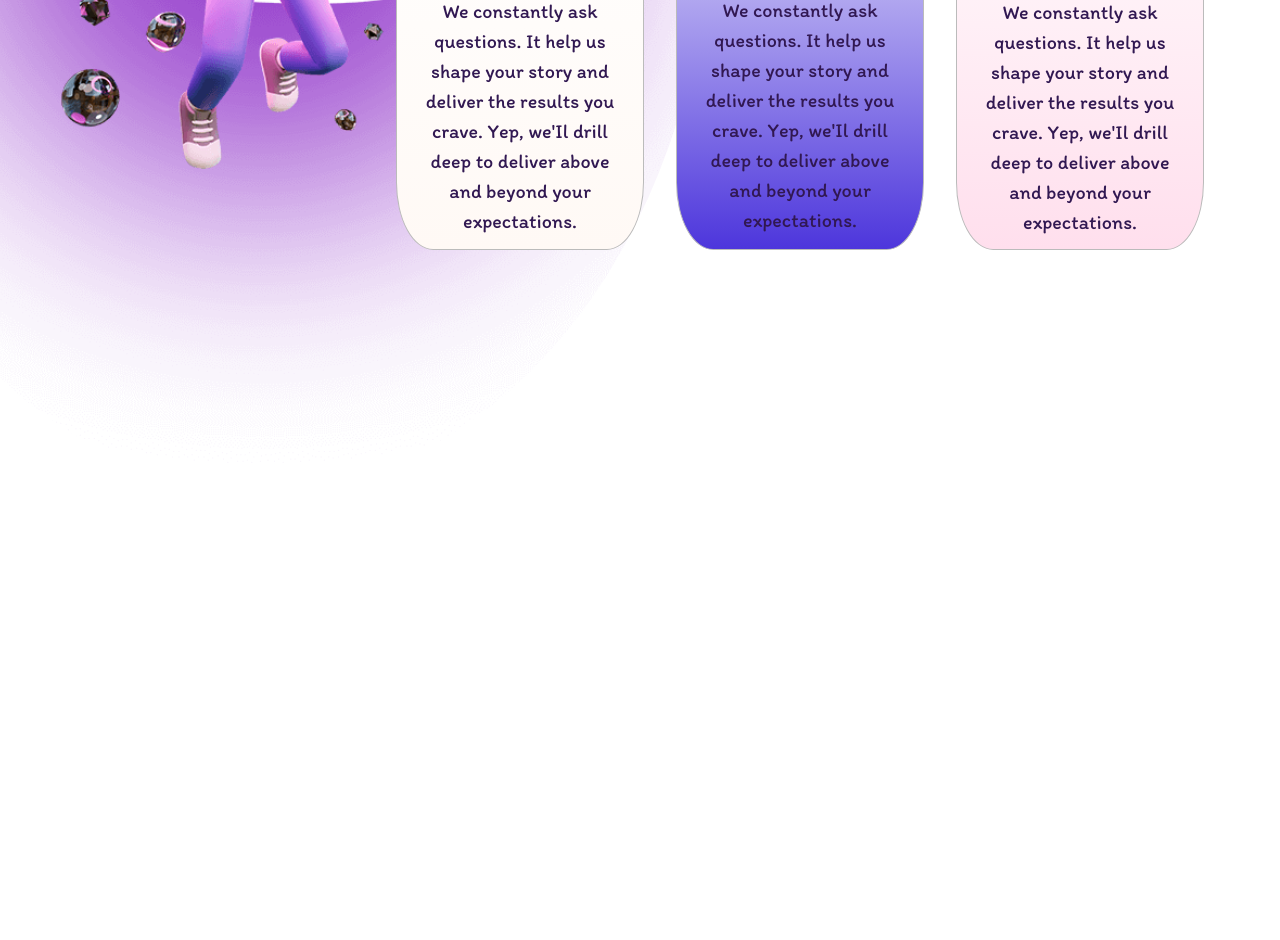
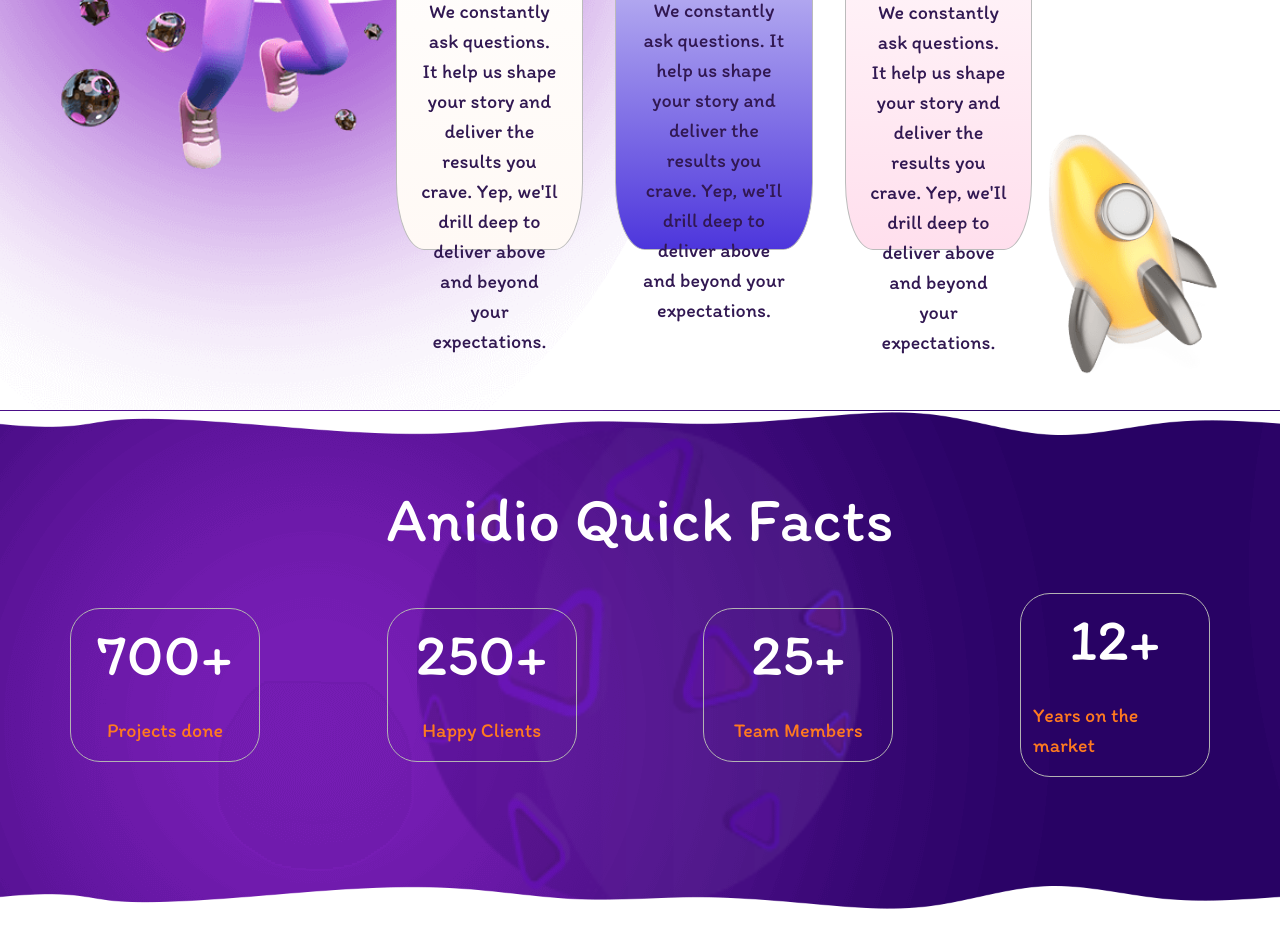
Before and after one commit to PinoMacri/proj-html-vuejs, a Vue app: page / in a window 1280 px wide. Shown: the part 1720-2660 px from the top of the page. Before the commit the page ends 2210 px from the top, so only its background shows below. Built offline with nearby package versions, Linux system fonts and the light colour scheme.

Commit message:
Finish quick facts

```diff
--- a/src/Store-Management/store.js
+++ b/src/Store-Management/store.js
@@ -19,6 +19,12 @@ export const store = reactive({
             paragraph: "We constantly ask questions. It help us shape your story and deliver the results you crave. Yep, we'Il drill deep to deliver above and beyond your expectations.",
             color: "#FFDFED"
         }
+    ],
+    facts: [
+        { work: "Projects done", number: "700+" },
+        { work: "Happy Clients", number: "250+" },
+        { work: "Team Members", number: "25+" },
+        { work: "Years on the market", number: "12+" },
     ]
 
 })
--- a/src/components/Macro-Components/Card.vue
+++ b/src/components/Macro-Components/Card.vue
@@ -21,17 +21,19 @@ export default {
 
 <template>
 
+
     <div :class="divCard">
         <img :class="imgCard" :src="image" alt="">
         <h3 v-if="title" :class="classTitle">{{ title }}</h3>
         <p v-if="paragraph" :class="classP"> {{ paragraph }}</p>
     </div>
 
+
 </template>
 
 
 
 
-<style>
+<style lang="scss">
 
 </style>
--- a/src/components/Principal-Sections/AppHeader.vue
+++ b/src/components/Principal-Sections/AppHeader.vue
@@ -83,7 +83,7 @@ export default {
         </div>
         <!-- HEADER CARD -->
         <div class="container-fluid headerCard  position-relative ">
-            <Card divCard="cardJumbotron position-absolute" image="/src/assets/Img/middle.png">
+            <Card divCard="cardH position-absolute" image="/src/assets/Img/middle.png">
             </Card>
             <div class="playCircle position-absolute d-flex justify-content-center align-items-center">
                 <i class="fa-solid fa-play"></i>
@@ -177,7 +177,7 @@ div.nav-bar {
     height: 511px;
     z-index: 1;
 
-    .cardJumbotron {
+    .cardH {
         left: 50%;
         top: 0px;
         transform: translate(-50%);
--- a/src/components/Principal-Sections/AppMain.vue
+++ b/src/components/Principal-Sections/AppMain.vue
@@ -21,6 +21,7 @@ export default {
 
 <template>
     <main>
+        <!-- Section Image & Card -->
         <div class="container-fluid image-card">
             <div class="row">
                 <div class="col-3">
@@ -45,17 +46,41 @@ export default {
                         </div>
                     </div>
                     <div class="principalCards  d-flex w-100 p-5 ">
-                        <Card divCard="divCard m-3 p-3 text-center " :classP="'p-2 '"
+                        <Card divCard="divCard m-3 p-3 text-center " classP="p-2"
                             :style="`background-image: linear-gradient(white, ${card.color}); color: #311852 `"
                             v-for="card in store.animationCards" :key="card" :title="card.title"
-                            :paragraph="card.paragraph" :image="`/src/assets/Img/${card.image}`" imgCard="p-4">
+                            :paragraph="card.paragraph" :image="`/src/assets/Img/${card.image}`" imgCard="imgCard p-4">
                         </Card>
-
+                        <div class="smart-4">
+                            <img class="img-fluid" src="../../assets/Img/smart4.png" alt="">
+                        </div>
                     </div>
-
                 </div>
             </div>
         </div>
+        <!-- Section Information -->
+
+        <section class="section-information ">
+            <div class="shape">
+                <img class="img-fluid" src="../../assets/Img/shape-top.png" alt="">
+            </div>
+            <div class="container h-100">
+                <div class="row justify-content-between align-items-center h-100">
+                    <div class="containerImg-Text col-12 text-center text-white pt-5">
+                        <h2 class="p-4">Anidio Quick Facts</h2>
+                        <img class="globe-1" src="../../assets/Img/globe1.png" alt="">
+                    </div>
+                    <div v-for="fact in store.facts" :key="fact"
+                        class="col-2 singleCard d-flex flex-column justify-content-center align-items-center">
+                        <p class="number">{{ fact.number }}</p>
+                        <p class="work">{{ fact.work }}</p>
+                    </div>
+                </div>
+            </div>
+            <div class="shape-bottom">
+                <img class="img-fluid" src="../../assets/Img/shape-bottom.png" alt="">
+            </div>
+        </section>
     </main>
 </template>
 
@@ -93,23 +118,11 @@ h2 {
     background-color: $brand_pink;
 }
 
-//* Principal-Text */
-.principalText {
-    height: 30%;
+//* Section Image & Cards */
+.image-card {
+    height: 990px;
 }
 
-.pre-title {
-    font-weight: bold;
-    color: $brand_light_purples;
-    font-size: 30px;
-}
-
-.title {
-    color: $brand_purple;
-    font-weight: 900;
-}
-
-//* Section Image & Cards */
 .oval {
     height: 1200px;
     width: 900px;
@@ -137,10 +150,82 @@ h2 {
     width: 300px;
     border-radius: 15%;
     border: 1px solid rgb(187, 187, 187);
-    color: white;
 }
 
-.red {
-    color: red;
+//* Principal-Text */
+.principalText {
+    height: 30%;
+}
+
+.pre-title {
+    font-weight: bold;
+    color: $brand_light_purples;
+    font-size: 30px;
+}
+
+.title {
+    color: $brand_purple;
+    font-weight: 900;
+}
+
+.smart-4 {
+    width: 300px;
+    height: 200px;
+    margin-top: 350px;
+}
+
+//* Section Information */
+.shape {
+    width: 100%;
+    position: absolute;
+}
+
+.shape-bottom {
+    position: absolute;
+    bottom: 0;
+}
+
+.col-12.text-center h2 {
+    z-index: 1;
+    position: absolute;
+    left: 50%;
+    transform: translateX(-50%);
+}
+
+.singleCard {
+    color: white;
+    margin-top: -450px;
+    z-index: 1;
+    border: 1px solid rgb(179, 179, 179);
+    border-radius: 30px;
+
+    .number {
+        font-size: 60px;
+    }
+
+    .work {
+        color: $brand_orange;
+    }
+}
+
+.containerImg-Text {
+    display: flex;
+    justify-content: center;
+    height: 100%;
+}
+
+.globe-1 {
+    width: 40%;
+    margin-top: -30px;
+    height: auto;
+    filter: opacity(0.4);
+}
+
+.section-information {
+    height: 500px;
+    background-image: url("../../assets/Img/counter-bg.png");
+    position: relative;
+    margin-top: 30px;
+    margin-bottom: 30px;
 }
 </style>
```
